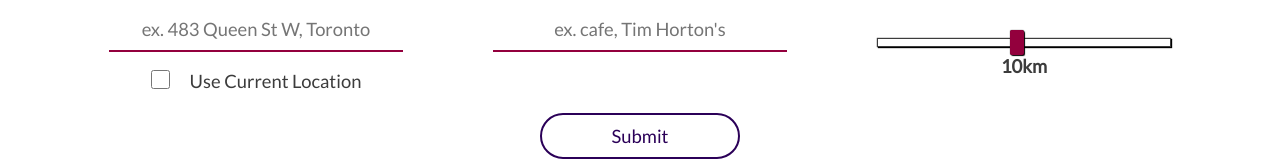
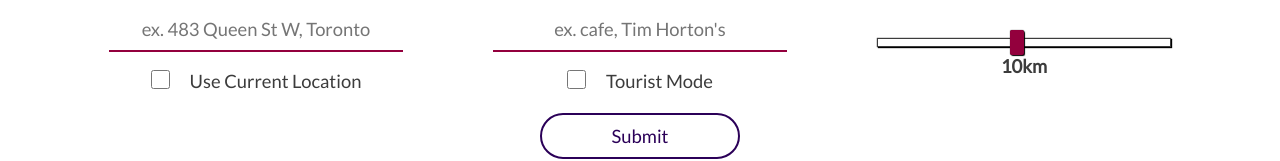
Before and after one commit to teamaveragejoe/average-joe, a React (Create React App) app: page / in a window 1280 px wide. Shown: the part 170-331 px from the top of the page. Built offline with nearby package versions, Linux system fonts and the light colour scheme; no server answers.

Commit message:
added tourist mode

```diff
--- a/src/App.css
+++ b/src/App.css
@@ -460,6 +460,10 @@ input[type=range]:focus::-ms-fill-upper {
   background-color: #d4cee8;
 }
 
+.tourist-mode-button {
+  background-color: palegreen;
+}
+
 .map-markers {
   display: relative;
   display: flex;
--- a/src/App.js
+++ b/src/App.js
@@ -31,7 +31,9 @@ class App extends Component {
       mapLoadingStyle: this.displayNone,
       geolocationLoadingStyle: this.displayNone,
       showInfo: false,
-      showDirections: false
+      showDirections: false,
+      touristMode: false,
+      duplicateNames: {}
     }
   }
 
@@ -55,6 +57,16 @@ class App extends Component {
     if (e.keyCode === 13) {
       this.handleInput(e)
     }
+  }
+
+  toggleTouristMode = e => {
+    this.setState({
+      touristMode: !this.state.touristMode
+    }, () => {
+        if (this.state.duplicateNames) {
+          this.getLocationsMapImage();
+        }
+    });
   }
 
   // get and set the directions from base to destination
@@ -87,13 +99,27 @@ class App extends Component {
     return this.state.searchResults
       .reduce((result, current, index) => {
         if (this.state.highlightedLocations.includes(index)) {
-          console.log(index)
-          return result + current.address + '|flag-FFD700-so so||'
+          return result + current.address + '|flag-FFD700-so so||';
+        } else if (this.state.touristMode && this.state.duplicateNames[current.name] > 1) {
+          return result + current.address + '|marker-93003D||';
         } else {
-          return result + current.address + '||'
+          return result + current.address + '||';
         }
       }, '')
-      .replace('#', ' ')
+      .replace('#', ' ');
+  }
+
+  // find and set the names that appears more than once in location list
+  getDuplicateIndex = () => {
+    const duplicate = {};
+
+    for (let location of this.state.searchResults) {
+      duplicate[location.name] = duplicate[location.name] ? duplicate[location.name] + 1 : 1;
+    }
+
+    this.setState({
+      duplicateNames: duplicate
+    });
   }
 
   // using the navigator object, fetch user's browser location
@@ -262,7 +288,8 @@ class App extends Component {
         showInfo: true
       })
 
-      this.getLocationsMapImage()
+      this.getDuplicateIndex();
+      this.getLocationsMapImage();
     } catch (err) {
       alert('Cannot perform search. An error has occured.')
     }
@@ -282,8 +309,7 @@ class App extends Component {
         responseType: 'blob',
         params: {
           key: this.APIKEY,
-          locations:
-            this.streetArrayToString() + this.state.base + '|flag-start',
+          locations: this.streetArrayToString() + this.state.base + '|flag-start',
           scalebar: 'true|bottom',
           shape: `radius:${this.state.range / 1000}km` + '|' + this.state.base,
           size: '800,800'
@@ -372,6 +398,7 @@ class App extends Component {
                 updateSliderRange={this.updateSliderRange}
                 getCurrentLocation={this.getCurrentLocation}
                 searchTerm={this.state.searchTerm}
+                toggleTouristMode={this.toggleTouristMode}
               />
               <GeolocationLoading style={this.state.geolocationLoadingStyle} />
             </div>
@@ -382,12 +409,15 @@ class App extends Component {
                     setDestination={this.setDestination}
                     searchResults={this.state.searchResults}
                     highlightedLocations={this.state.highlightedLocations}
+                    touristMode={this.state.touristMode}
+                    duplicateNames={this.state.duplicateNames}
                     areSearchResultsEmpty={this.state.areSearchResultsEmpty}
                   />
 
                   <Map
                     url={this.state.mapImageURL}
                     style={this.state.mapLoadingStyle}
+                    touristMode={this.state.touristMode}
                   />
                 </div>
 
--- a/src/Form.js
+++ b/src/Form.js
@@ -26,7 +26,6 @@ function Form (props) {
                 onChange={props.getCurrentLocation}
               />
               <label htmlFor='current-location' className='check-label'>
-                {/* <span class='checkmark'/> */}
                 Use Current Location
               </label>
             </label>
@@ -45,6 +44,19 @@ function Form (props) {
             value={props.searchTerm}
             onChange={props.handleInput}
           />
+          <div className='check-contain'>
+            <label htmlFor='tourist-mode' className='checkbox-container'>
+              <input
+                id='tourist-mode'
+                type='checkbox'
+                className='checkbox'
+                onChange={props.toggleTouristMode}
+              />
+              <label htmlFor='tourist-mode' className='check-label'>
+                Tourist Mode
+              </label>
+            </label>
+          </div>
         </div>
 
         <div className='range-input-group input-group'>
--- a/src/LocationButton.js
+++ b/src/LocationButton.js
@@ -1,7 +1,7 @@
 import React from 'react';
 
 function LocationButton(props) {
-  const { setDestination, index, name, address, highlightedLocations } = props
+  const { setDestination, index, name, address, highlightedLocations, touristMode, duplicateNames } = props
 
   return (
     <button
@@ -9,12 +9,16 @@ function LocationButton(props) {
       className={
         highlightedLocations[0] === index || highlightedLocations[1] === index
           ? "highlighted-button"
-          : ""
+          : touristMode && duplicateNames[name] > 1
+            ? "tourist-mode-button"
+            : ""
       }
       id={
         highlightedLocations[0] === index
           ? "button-highlight-id"
-          : ""
+          : touristMode && duplicateNames[name] > 1
+            ? "tourist-mode-id"
+            : ""
       }
     >
       <h4>{name}</h4>
--- a/src/Locations.js
+++ b/src/Locations.js
@@ -20,6 +20,8 @@ function Locations (props) {
             name={location.name}
             address={location.address}
             highlightedLocations={props.highlightedLocations}
+            touristMode={props.touristMode}
+            duplicateNames={props.duplicateNames}
           />
         )
       })}
```
